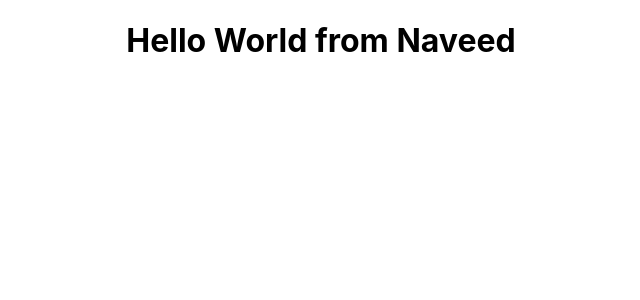
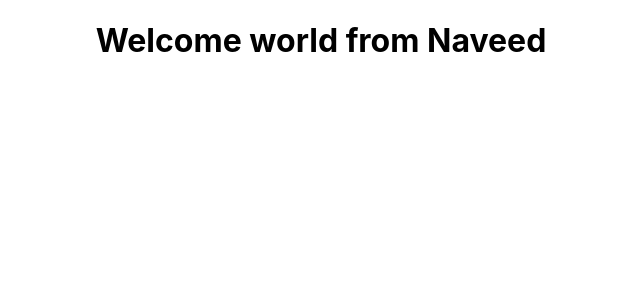
Before and after one commit to NaveedAhmed86/Project-react-001, a React (Create React App) app: page / in a window 1280 px wide. Shown: the top 300 px of the page, without its empty margins (319-959 px from the left). Built offline with nearby package versions, Linux system fonts and the light colour scheme.

Commit message:
src.App.js

```diff
--- a/src/App.js
+++ b/src/App.js
@@ -8,7 +8,7 @@ function App() {
 
     <div className="App">
 
-     <h1>Hello World from Naveed</h1>
+     <h1>Welcome world from Naveed</h1>
 
 
     </div>
```
